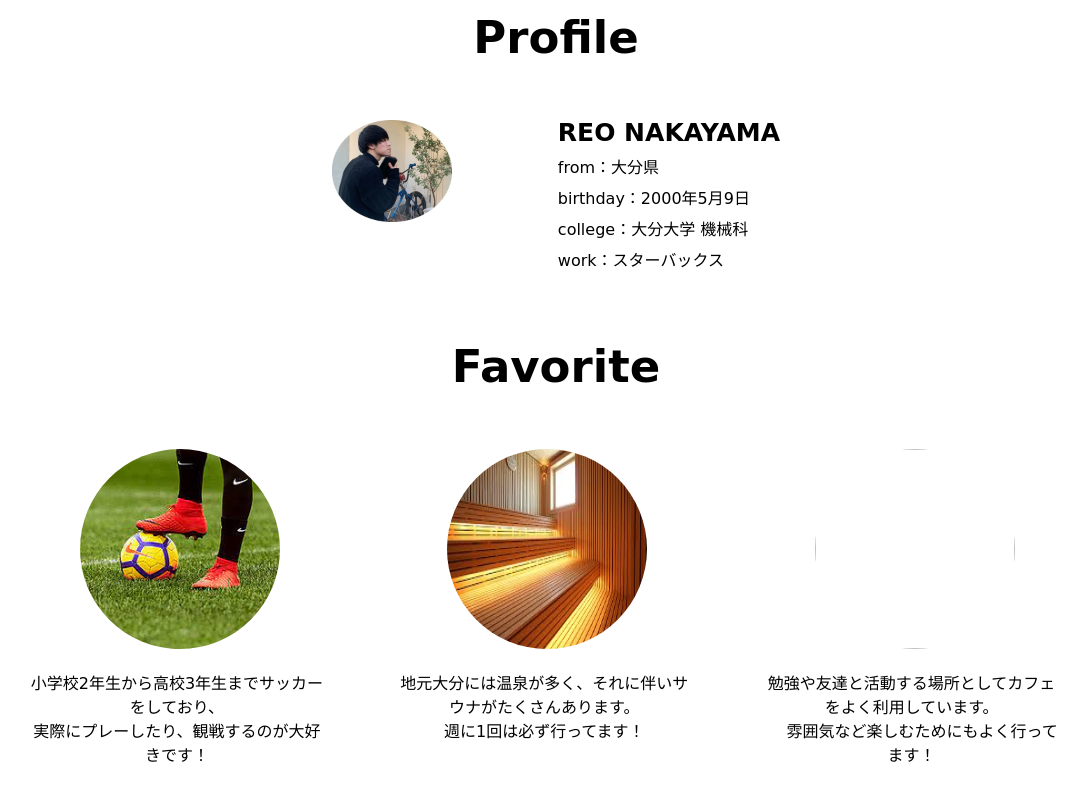
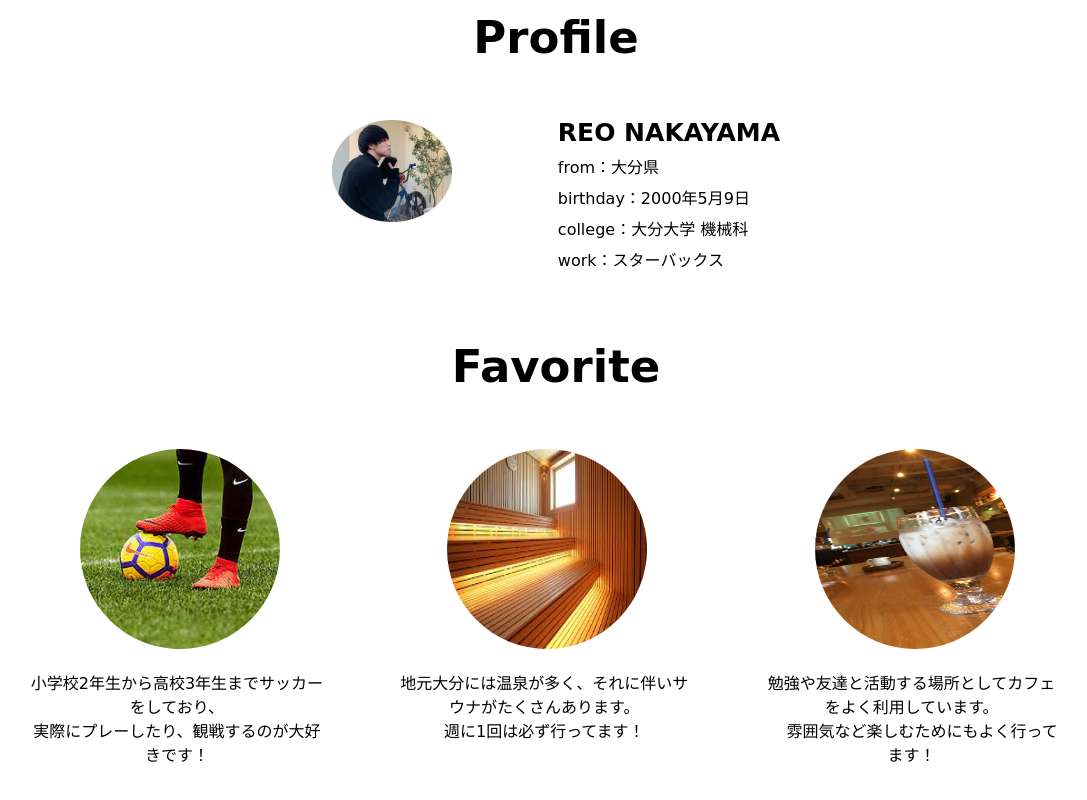
Before and after one commit to 1957151/reo0509.github.io, a plain HTML site: page index.html in a window 1280 px wide. Shown: the part 668-1468 px from the top of the page, without its empty margins (84-1171 px from the left). Drawn offline with Linux system fonts and the light colour scheme.

Commit message:
Update index.html

```diff
--- a/index.html
+++ b/index.html
@@ -63,7 +63,7 @@
                             週に1回は必ず行ってます！</p>
                     </div>
                     <div class="fav-item">
-                        <img src="images\FBC85967-7EA7-4EA8-9235-991BBEF39EFA - コピー.jpg" alt="">
+                        <img src="https://raw.githubusercontent.com/1957151/reo0509.github.io/main/FBC85967-7EA7-4EA8-9235-991BBEF39EFA%20-%20%E3%82%B3%E3%83%94%E3%83%BC.jpg" alt="">
                         <p>勉強や友達と活動する場所としてカフェをよく利用しています。<br>
                         　  雰囲気など楽しむためにもよく行ってます！</p>
                     </div>
```
